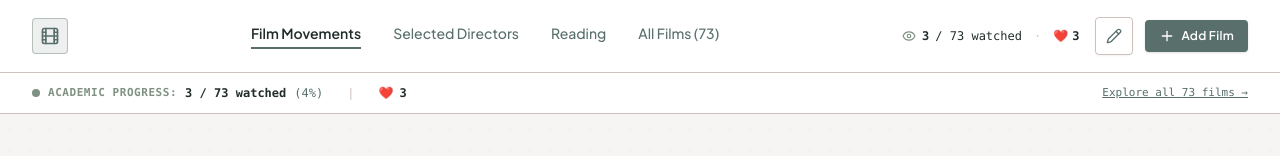
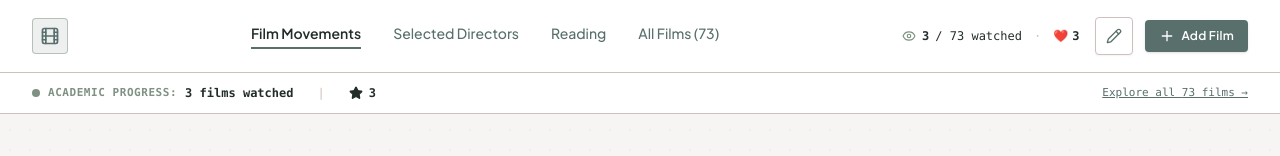
Before and after one commit to Sofloud/black-and-white-films, a React (Vite) app: page / in a window 1280 px wide. Shown: the top 156 px of the page. Built offline with nearby package versions, Linux system fonts and the light colour scheme.

Commit message:
refactor: simplify watch progress and favourite icon

```diff
--- a/src/components/StudyStatsRibbon.tsx
+++ b/src/components/StudyStatsRibbon.tsx
@@ -1,52 +1,29 @@
 import React from 'react';
 import { CategoryWatchStats } from '../types/film';
+import { Star } from 'lucide-react';
 
-interface StudyStatsRibbonProps {
-  overallStats: CategoryWatchStats;
-  onExploreCatalog: () => void;
-}
+interface StudyStatsRibbonProps { overallStats: CategoryWatchStats; onExploreCatalog: () => void; }
 
-export const StudyStatsRibbon: React.FC<StudyStatsRibbonProps> = ({
-  overallStats,
-  onExploreCatalog
-}) => {
-  return (
+export const StudyStatsRibbon: React.FC<StudyStatsRibbonProps> = ({ overallStats, onExploreCatalog }) => (
   <div className="bg-[#ffffff] border-b border-[#cfc0bd] px-4 sm:px-6 lg:px-8 py-3">
     <div className="max-w-7xl mx-auto flex flex-wrap items-center justify-between gap-4 text-xs font-mono text-[#586f6b]">
-
-        {/* Progress Metrics Strip */}
       <div className="flex flex-wrap items-center gap-x-6 gap-y-2">
-
         <div className="flex items-center gap-2">
           <span className="w-2 h-2 rounded-full bg-[#7f9183]" />
           <span className="text-[#7f9183] uppercase tracking-wider text-[11px] font-semibold">Academic Progress:</span>
-            <span className="text-[#222d2b] font-bold">
-              {overallStats.watched} / {overallStats.total} watched
-            </span>
-            <span className="text-[#586f6b] font-medium">({overallStats.percentage}%)</span>
+          <span className="text-[#222d2b] font-bold">{overallStats.watched} films watched</span>
         </div>
-
         <span className="text-[#cfc0bd] hidden sm:inline">|</span>
-
-          {/* Just emoji, no "Hearted" text */}
-          <div className="flex items-center gap-1.5 text-[#222d2b]" title={`${overallStats.liked} films hearted`}>
-            <span>❤️</span>
-            <strong className="text-[#222d2b] font-semibold">{overallStats.liked}</strong>
+        <div className="flex items-center gap-1.5 text-[#222d2b]" title={`${overallStats.liked} films favourited`}>
+          <Star className="w-3.5 h-3.5" fill={overallStats.liked > 0 ? 'currentColor' : 'none'} />
+          <strong className="font-semibold">{overallStats.liked}</strong>
         </div>
-
       </div>
-
-        {/* Quick jump action */}
       <div className="flex items-center gap-3">
-          <button
-            onClick={onExploreCatalog}
-            className="text-[#586f6b] hover:text-[#222d2b] underline transition-colors text-[11px] font-mono cursor-pointer font-medium"
-          >
+        <button onClick={onExploreCatalog} className="text-[#586f6b] hover:text-[#222d2b] underline transition-colors text-[11px] font-mono cursor-pointer font-medium">
           Explore all {overallStats.total} films →
         </button>
       </div>
-
     </div>
   </div>
 );
-};
```
Lines whose indentation alone changed are shown as unchanged.
